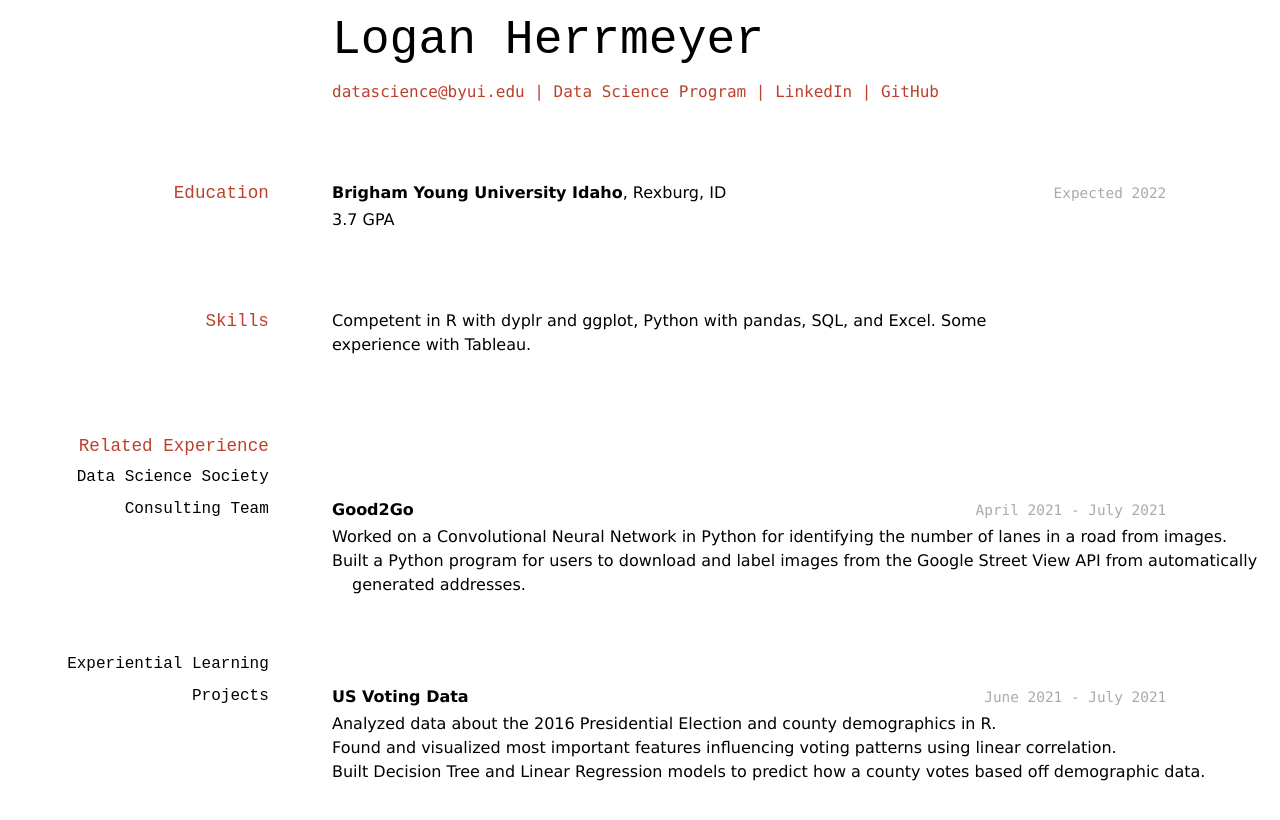
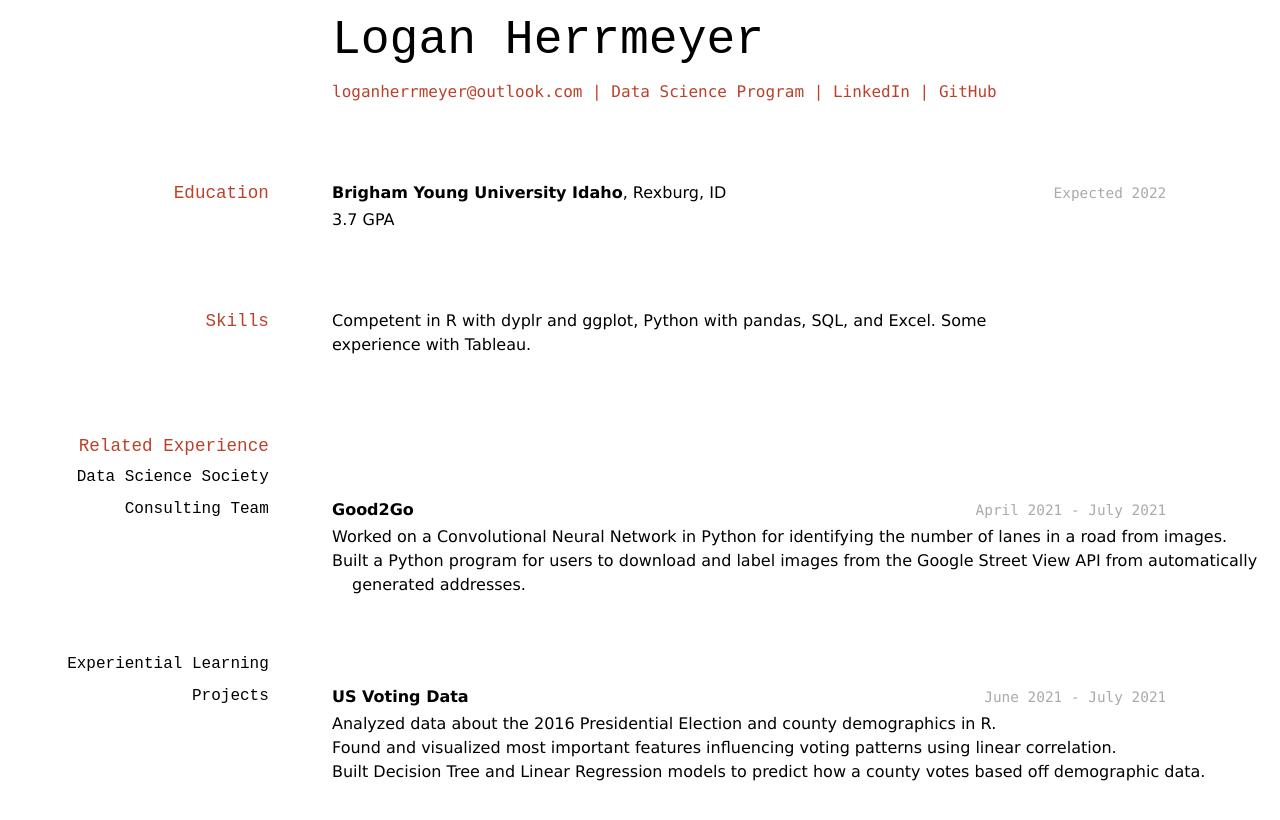
Before and after one commit to LHerrmeyer/herrmeyer_logan_resume, a Jekyll site: the page built from docs/index.md, in a window 1280 px wide. Shown: the top 820 px of the page. Built offline with Jekyll 4.4.1, drawn with Linux system fonts in a browser that asks for light colours.

Commit message:
Update index.md

```diff
--- a/docs/index.md
+++ b/docs/index.md
@@ -5,7 +5,7 @@ title: Logan Herrmeyer's Resume
 # Logan Herrmeyer
 
 <div id="webaddress">
-<a href="datascience@byui.edu">datascience@byui.edu</a>
+<a href="loganherrmeyer@outlook.com">loganherrmeyer@outlook.com</a>
 | <a href="https://byuidatascience.github.io/development.html">Data Science Program</a>
 | <a href="https://www.linkedin.com/groups/13537407/">LinkedIn</a>
 | <a href="https://github.com/LHerrmeyer">GitHub</a>
```
